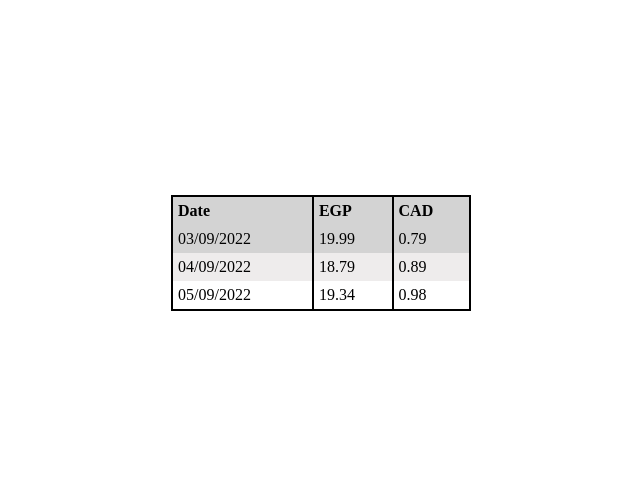
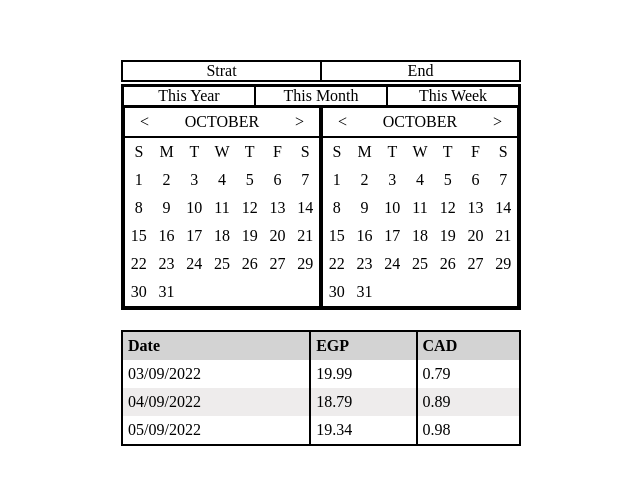
Before and after one commit to Mohanadfarid/Exchange_Rate_Date_Picker, a React (Vite) app: page / in a window 1280 px wide. Shown: the part 147-632 px from the top of the page, without its empty margins (319-959 px from the left). Built offline with nearby package versions, Linux system fonts and the light colour scheme.

Commit message:
finished the  ui of the dates picker

```diff
--- a/src/App.tsx
+++ b/src/App.tsx
@@ -1,4 +1,5 @@
 import "./App.scss";
+import DatePicker from "./components/Date picker/DatePicker";
 import ExchangeTable, {
   ExchangeRow,
 } from "./components/Exchange table/ExchangeTable";
@@ -11,9 +12,10 @@ function App() {
   ];
 
   return (
-    <div>
+    <>
+      <DatePicker />
       <ExchangeTable exchangeRows={exchangeRowsDataPlaceHolder} />
-    </div>
+    </>
   );
 }
 
--- /dev/null
+++ b/src/components/Date picker/DatePicker.tsx
@@ -0,0 +1,18 @@
+import { FunctionComponent } from "react";
+import "./datePicker.scss";
+import RangeSelector from "./range selector/RangeSelector";
+interface DatePickerProps {}
+
+const DatePicker: FunctionComponent<DatePickerProps> = () => {
+  return (
+    <>
+      <div className="time-range-selector-container">
+        <div className="date-selector">Strat</div>
+        <div className="date-selector">End</div>
+      </div>
+      <RangeSelector />
+    </>
+  );
+};
+
+export default DatePicker;
--- /dev/null
+++ b/src/components/Date picker/datePicker.scss
@@ -0,0 +1,10 @@
+.time-range-selector-container {
+  border: 1px solid black;
+  display: flex;
+  margin-bottom: 2px;
+  .date-selector {
+    width: 50%;
+    border: 1px solid black;
+    text-align: center;
+  }
+}
--- /dev/null
+++ b/src/components/Date picker/range selector/RangeSelector.tsx
@@ -0,0 +1,22 @@
+import { FunctionComponent } from "react";
+import "./rangeSelector.scss";
+import Calender from "./calender/Calender";
+interface RangeSelectorProps {}
+
+const RangeSelector: FunctionComponent<RangeSelectorProps> = () => {
+  return (
+    <div className="range-selector-container">
+      <div className="named-range">This Year</div>
+      <div className="named-range">This Month</div>
+      <div className="named-range">This Week</div>
+      <div className="calender">
+        <Calender />
+      </div>
+      <div className="calender">
+        <Calender />
+      </div>
+    </div>
+  );
+};
+
+export default RangeSelector;
--- /dev/null
+++ b/src/components/Date picker/range selector/calender/Calender.tsx
@@ -0,0 +1,57 @@
+import { FunctionComponent } from "react";
+import "./calender.scss";
+interface CalenderProps {}
+
+const Calender: FunctionComponent<CalenderProps> = () => {
+  return (
+    <div className="calender">
+      <div className="calender_month-year-picker">
+        <div>{"<"}</div>
+        <div>OCTOBER</div>
+        <div>{">"}</div>
+      </div>
+      <div className="calender_day-picker">
+        <div className="cell">S</div>
+        <div className="cell">M</div>
+        <div className="cell">T</div>
+        <div className="cell">W</div>
+        <div className="cell">T</div>
+        <div className="cell">F</div>
+        <div className="cell">S</div>
+
+        <div className="cell">1</div>
+        <div className="cell">2</div>
+        <div className="cell">3</div>
+        <div className="cell">4</div>
+        <div className="cell">5</div>
+        <div className="cell">6</div>
+        <div className="cell">7</div>
+        <div className="cell">8</div>
+        <div className="cell">9</div>
+        <div className="cell">10</div>
+        <div className="cell">11</div>
+        <div className="cell">12</div>
+        <div className="cell">13</div>
+        <div className="cell">14</div>
+        <div className="cell">15</div>
+        <div className="cell">16</div>
+        <div className="cell">17</div>
+        <div className="cell">18</div>
+        <div className="cell">19</div>
+        <div className="cell">20</div>
+        <div className="cell">21</div>
+        <div className="cell">22</div>
+        <div className="cell">23</div>
+        <div className="cell">24</div>
+        <div className="cell">25</div>
+        <div className="cell">26</div>
+        <div className="cell">27</div>
+        <div className="cell">29</div>
+        <div className="cell">30</div>
+        <div className="cell">31</div>
+      </div>
+    </div>
+  );
+};
+
+export default Calender;
--- /dev/null
+++ b/src/components/Date picker/range selector/calender/calender.scss
@@ -0,0 +1,15 @@
+.calender {
+  &_month-year-picker {
+    display: flex;
+    justify-content: space-between;
+    padding: 5px 15px;
+    border-bottom: 2px solid black;
+  }
+  &_day-picker{
+    display: grid;
+    grid-template-columns: repeat(7,1fr);
+  }
+  .cell{
+    padding: 5px;
+  }
+}
--- /dev/null
+++ b/src/components/Date picker/range selector/rangeSelector.scss
@@ -0,0 +1,16 @@
+.range-selector-container {
+  border: 2px solid black;
+  margin-bottom: 20px;
+  display: grid;
+  grid-template-columns: repeat(6, 1fr);
+  .named-range {
+    text-align: center;
+    grid-column: span 2;
+    border: 1px solid black;
+  }
+  .calender {
+    grid-column: span 3;
+    text-align: center;
+    border: 1px solid black;
+  }
+}
--- a/src/components/Exchange table/exchangeTable.scss
+++ b/src/components/Exchange table/exchangeTable.scss
@@ -1,5 +1,5 @@
 .Exchange-table {
-  width: 300px;
+  width: 400px;
   border-collapse: collapse;
   border: 2px solid black;
   td,
@@ -12,7 +12,7 @@
     background-color: rgb(238, 236, 236);
   }
 
-  tr:nth-of-type(1) {
+  thead tr {
     background-color: lightgray;
   }
 }
```
